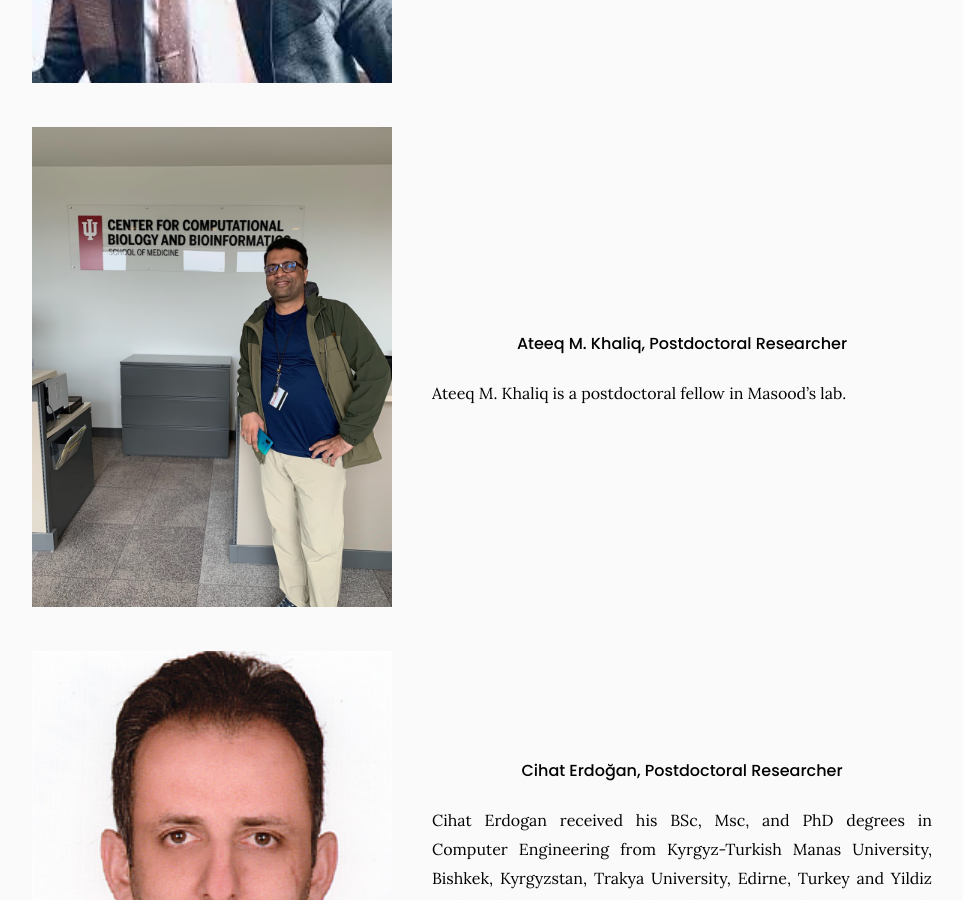
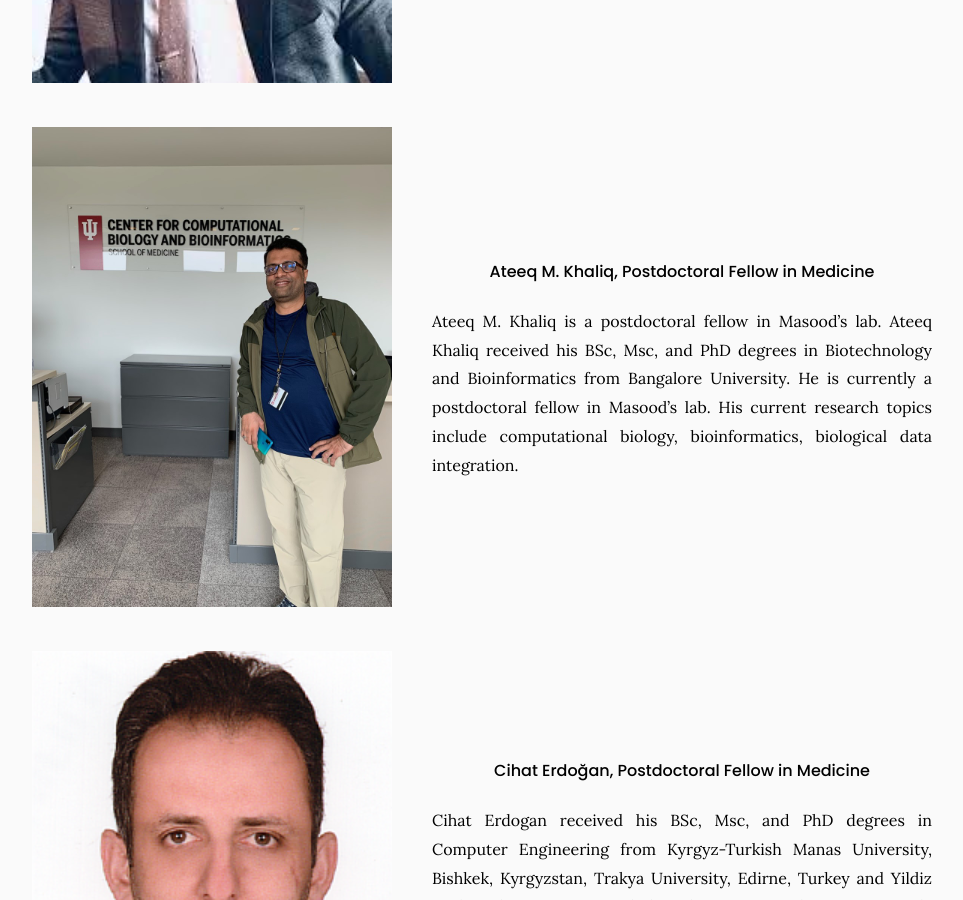
Before and after one commit to masoodlab/masoodlab.github.io, a Jekyll site: the page built from people/index.md, in a window 1280 px wide and 900 px high, scrolled down 614 px. Shown: the whole window, without its empty margins (158-1121 px from the left). Built offline with Jekyll 4.4.1, drawn with Linux system fonts in a browser that asks for light colours.

```diff
--- a/people/index.md
+++ b/people/index.md
@@ -18,13 +18,13 @@ nav:
 {%
   include feature.html
   image="images/ateeq.jpg"
-  headline="Ateeq M. Khaliq, Postdoctoral Researcher"
-  text="Ateeq M. Khaliq is a postdoctoral fellow in Masood’s lab."
+  headline="Ateeq M. Khaliq, Postdoctoral Fellow in Medicine"
+  text="Ateeq M. Khaliq is a postdoctoral fellow in Masood’s lab. Ateeq Khaliq received his BSc, Msc, and PhD degrees in Biotechnology and Bioinformatics from Bangalore University. He is currently a postdoctoral fellow in Masood’s lab. His current research topics include computational biology, bioinformatics, biological data integration."
 %}
 {%
   include feature.html
   image="images/my_image.png"
-  headline="Cihat Erdoğan, Postdoctoral Researcher"
+  headline="Cihat Erdoğan, Postdoctoral Fellow in Medicine"
   text="Cihat Erdogan received his BSc, Msc, and PhD degrees in Computer Engineering from Kyrgyz-Turkish Manas University, Bishkek, Kyrgyzstan, Trakya University, Edirne, Turkey and Yildiz Technical University, Istanbul, Turkey, respectively. He is currently a postdoctoral fellow in Masood’s lab. His current research topics include computational biology, bioinformatics, biological data integration, and data mining."
 %}
 {%
```
